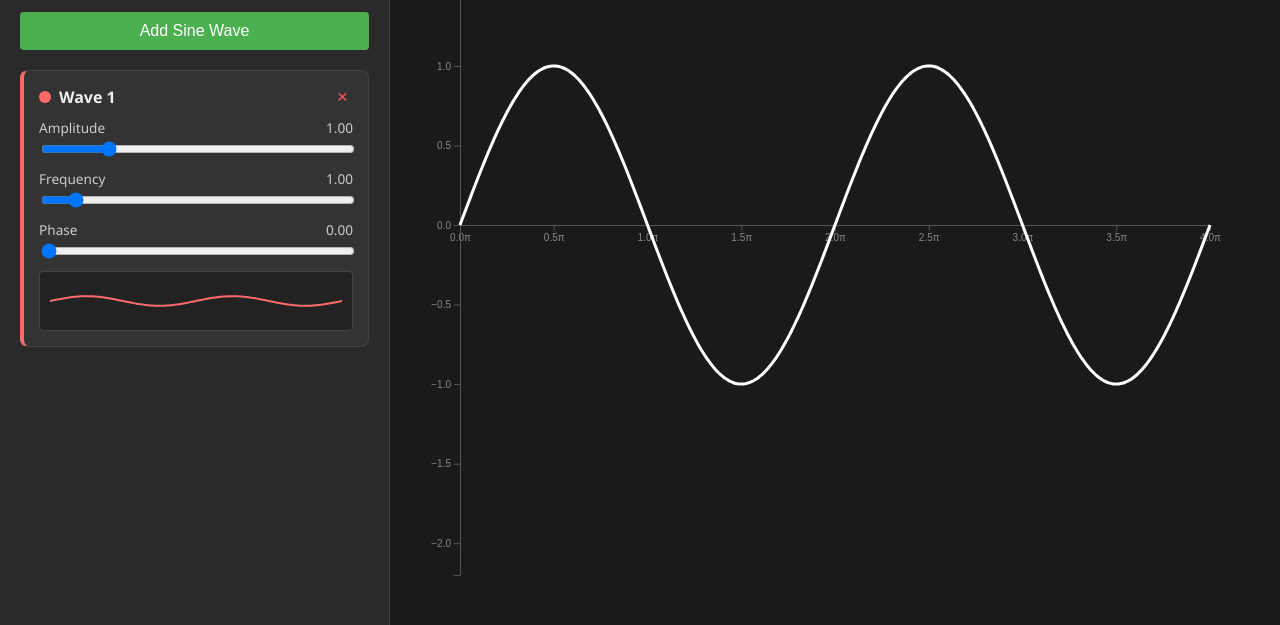
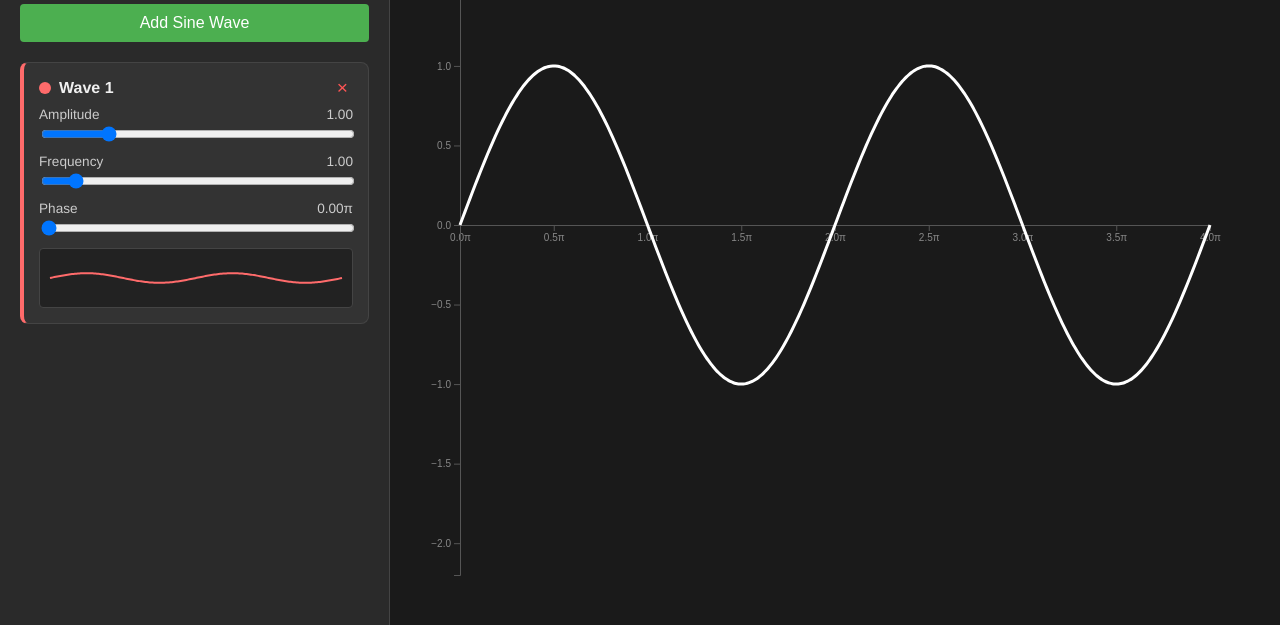
Before and after one commit to rhammell/wave-explorer, a plain HTML site: page index.html in a window 1280 px wide. Shown: the part 175-800 px from the top of the page. Drawn offline with nearby package versions, Linux system fonts and the light colour scheme.

Commit message:
Add phase control formatting and update font family in style.css for improved aesthetics

```diff
--- a/script.js
+++ b/script.js
@@ -15,6 +15,8 @@ const colors = [
     '#FF6B6B', '#4ECDC4', '#45B7D1', '#FFA07A', '#98FB98',
     '#DDA0DD', '#F0E68C', '#87CEFA'
 ];
+
+const PI_SYM = 'π';
 
 // Presets
 const PRESETS = {
@@ -171,7 +173,8 @@ function renderWaveCard(wave) {
     // Controls
     addControl(card, wave, "Amplitude", "amplitude", 0, 5, 0.01);
     addControl(card, wave, "Frequency", "frequency", 0.1, 10, 0.1);
-    addControl(card, wave, "Phase", "phase", 0, 2 * Math.PI, 0.01);
+    // Phase: 0 to 2π with 0.01π increments
+    addControl(card, wave, "Phase", "phase", 0, 2 * Math.PI, Math.PI / 100);
 
     // Preview Plot Container
     card.append("div")
@@ -189,7 +192,13 @@ function addControl(card, wave, label, property, min, max, step) {
     const group = card.append("div").attr("class", "control-group");
     const labelEl = group.append("label");
     labelEl.append("span").text(label);
-    const valueDisplay = labelEl.append("span").text(wave[property].toFixed(2));
+    const formatVal = (prop, val) => {
+        if (prop === "phase") {
+            return (val / Math.PI).toFixed(2) + PI_SYM;
+        }
+        return val.toFixed(2);
+    };
+    const valueDisplay = labelEl.append("span").text(formatVal(property, wave[property]));
 
     group.append("input")
         .attr("type", "range")
@@ -200,7 +209,7 @@ function addControl(card, wave, label, property, min, max, step) {
         .on("input", function() {
             const val = parseFloat(this.value);
             wave[property] = val;
-            valueDisplay.text(val.toFixed(2));
+            valueDisplay.text(formatVal(property, val));
             updateWavePreview(wave);
             resetPresetSelect(); // Changing a value makes it custom
             updateAll();
@@ -302,7 +311,7 @@ function updateAll() {
     const xTicks = d3.range(X_MIN, X_MAX + Math.PI / 4, Math.PI / 2); // 0, π/2, π, ...
     const xAxis = d3.axisBottom(xScale)
         .tickValues(xTicks)
-        .tickFormat(d => (d / Math.PI).toFixed(1) + "π");
+        .tickFormat(d => (d / Math.PI).toFixed(1) + PI_SYM);
 
     svg.append("g")
         .attr("class", "axis")
--- a/style.css
+++ b/style.css
@@ -15,7 +15,7 @@
 body {
     margin: 0;
     padding: 0;
-    font-family: 'Segoe UI', Tahoma, Geneva, Verdana, sans-serif;
+    font-family: 'Helvetica Neue', Arial, 'Noto Sans', sans-serif;
     background-color: var(--bg-color);
     color: var(--text-color);
     height: 100vh;
```
